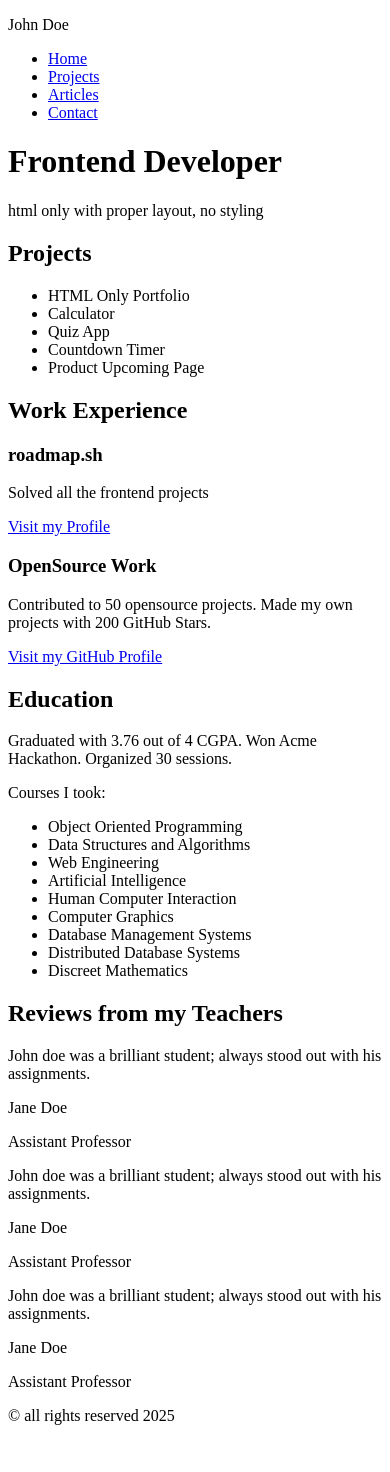
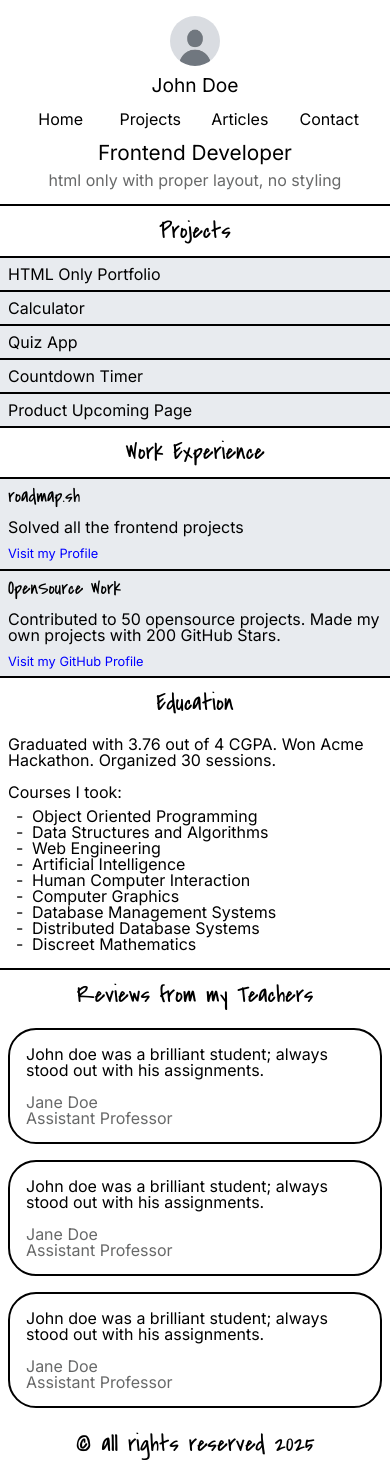
Before and after one commit to lutfiismail52/roadmapsh-personal-portfolio, a plain HTML site: page index.html in a window 390 px wide. Before the commit the page ends 1433 px from the top, so only its background shows below. Drawn offline with Linux system fonts and the light colour scheme.

Commit message:
Finishing mobile-first design

```diff
--- a/index.html
+++ b/index.html
@@ -6,13 +6,21 @@
     <meta name="keywords" content="HTML, Frontend, Web Developer" />
     <meta name="author" content="John Doe" />
     <meta name="viewport" content="width=device-width, initial-scale=1.0" />
+    <link rel="stylesheet" href="./style.css" />
     <title>Basic HTML Website</title>
   </head>
   <body>
     <header>
       <nav>
-        <p>John Doe</p>
-        <ul>
+        <div class="brand">
+          <img
+            src="./images/default-pp.jpg"
+            alt="Profile Picture"
+            class="brand-img"
+          />
+          <p>John Doe</p>
+        </div>
+        <ul class="navigation">
           <li><a href="./index.html">Home</a></li>
           <li><a href="./projects.html">Projects</a></li>
           <li><a href="./articles.html">Articles</a></li>
@@ -81,24 +89,24 @@
                 John doe was a brilliant student; always stood out with his
                 assignments.
               </p>
-              <p>Jane Doe</p>
-              <p>Assistant Professor</p>
+              <p class="name">Jane Doe</p>
+              <p class="role">Assistant Professor</p>
             </div>
             <div class="reviews-item">
               <p>
                 John doe was a brilliant student; always stood out with his
                 assignments.
               </p>
-              <p>Jane Doe</p>
-              <p>Assistant Professor</p>
+              <p class="name">Jane Doe</p>
+              <p class="role">Assistant Professor</p>
             </div>
             <div class="reviews-item">
               <p>
                 John doe was a brilliant student; always stood out with his
                 assignments.
               </p>
-              <p>Jane Doe</p>
-              <p>Assistant Professor</p>
+              <p class="name">Jane Doe</p>
+              <p class="role">Assistant Professor</p>
             </div>
           </div>
         </section>
--- /dev/null
+++ b/style.css
@@ -0,0 +1,282 @@
+/* Import external fonts */
+@import url("https://fonts.googleapis.com/css2?family=Inter:ital,opsz,wght@0,14..32,100..900;1,14..32,100..900&display=swap");
+@import url("https://fonts.googleapis.com/css2?family=Covered+By+Your+Grace&display=swap");
+
+/* CSS reset */
+
+/* http://meyerweb.com/eric/tools/css/reset/
+   v2.0 | 20110126
+   License: none (public domain)
+*/
+
+html,
+body,
+div,
+span,
+applet,
+object,
+iframe,
+h1,
+h2,
+h3,
+h4,
+h5,
+h6,
+p,
+blockquote,
+pre,
+a,
+abbr,
+acronym,
+address,
+big,
+cite,
+code,
+del,
+dfn,
+em,
+img,
+ins,
+kbd,
+q,
+s,
+samp,
+small,
+strike,
+strong,
+sub,
+sup,
+tt,
+var,
+b,
+u,
+i,
+center,
+dl,
+dt,
+dd,
+ol,
+ul,
+li,
+fieldset,
+form,
+label,
+legend,
+table,
+caption,
+tbody,
+tfoot,
+thead,
+tr,
+th,
+td,
+article,
+aside,
+canvas,
+details,
+embed,
+figure,
+figcaption,
+footer,
+header,
+hgroup,
+menu,
+nav,
+output,
+ruby,
+section,
+summary,
+time,
+mark,
+audio,
+video {
+  margin: 0;
+  padding: 0;
+  border: 0;
+  font-size: 100%;
+  font: inherit;
+  vertical-align: baseline;
+  width: 100%;
+}
+/* HTML5 display-role reset for older browsers */
+article,
+aside,
+details,
+figcaption,
+figure,
+footer,
+header,
+hgroup,
+menu,
+nav,
+section,
+a {
+  display: block;
+}
+body {
+  line-height: 1;
+  font-family: "Inter", sans-serif;
+}
+ol,
+ul {
+  list-style: none;
+}
+blockquote,
+q {
+  quotes: none;
+}
+blockquote:before,
+blockquote:after,
+q:before,
+q:after {
+  content: "";
+  content: none;
+}
+table {
+  border-collapse: collapse;
+  border-spacing: 0;
+}
+
+/* My CSS Code */
+
+* {
+  box-sizing: border-box;
+}
+
+a {
+  color: black;
+  text-decoration: none;
+}
+
+/* Header start */
+.brand {
+  margin-bottom: 1rem;
+}
+
+.brand img {
+  width: 50px;
+  border-radius: 50%;
+  margin-bottom: 0.5rem;
+}
+
+.brand p {
+  font-size: 1.2rem;
+}
+
+nav ul {
+  display: flex;
+  margin-bottom: 1rem;
+}
+
+header h1 {
+  font-size: 1.3rem;
+  margin-bottom: 0.5rem;
+}
+
+header > p {
+  color: #686969;
+}
+
+header {
+  text-align: center;
+  padding: 1rem;
+}
+/* Header end */
+
+/* Container start */
+.container {
+  display: grid;
+  /* gap: 1rem; */
+}
+
+.container section h2 {
+  font-family: "Covered by Your Grace", sans-serif;
+  font-size: 1.5rem;
+  text-align: center;
+  padding: 0.8rem;
+  border-top: 2px solid black;
+}
+/* Container end */
+
+/* Projects start */
+section#projects ul li {
+  padding: 0.5rem;
+  border-top: 2px solid black;
+  background-color: #e8ebef;
+}
+/* Projects end */
+
+/* Work Experience start */
+section#work-experience .work-experience-container .work-experience-item {
+  padding: 0.5rem;
+  border-top: 2px solid black;
+  background-color: #e8ebef;
+}
+
+section#work-experience .work-experience-container .work-experience-item h3 {
+  font-family: "Covered by Your Grace", sans-serif;
+  font-size: 1.2rem;
+  margin-bottom: 0.8rem;
+}
+
+section#work-experience .work-experience-container .work-experience-item a {
+  font-size: 0.8rem;
+  margin-top: 0.8rem;
+  color: blue;
+}
+/* Work Experience end */
+
+/* Education start */
+
+section#education p {
+  padding: 0.5rem;
+}
+
+section#education ul {
+  padding-left: 1rem;
+  padding-bottom: 1rem;
+}
+
+section#education ul li {
+  position: relative;
+  padding-left: 1rem;
+}
+
+section#education ul li::before {
+  content: "-";
+  position: absolute;
+  left: 0;
+}
+/* Education end */
+
+/* Review start */
+section#reviews .reviews-container {
+  display: grid;
+  gap: 1rem;
+  padding: 0.5rem;
+}
+
+section#reviews .reviews-container .reviews-item {
+  border: 2px solid black;
+  border-radius: 28px;
+  padding: 1rem;
+}
+
+section#reviews .reviews-container .reviews-item p:first-child {
+  margin-bottom: 1rem;
+}
+
+section#reviews .reviews-container .reviews-item .name,
+.role {
+  color: #686969;
+}
+/* Review end */
+
+/* Footer start */
+footer {
+  text-align: center;
+  font-family: "Covered by Your Grace", sans-serif;
+  font-size: 1.5rem;
+  margin: 1rem 0;
+}
+/* Footer end */
```
Also changed, not shown: images/default-pp.jpg (added).
